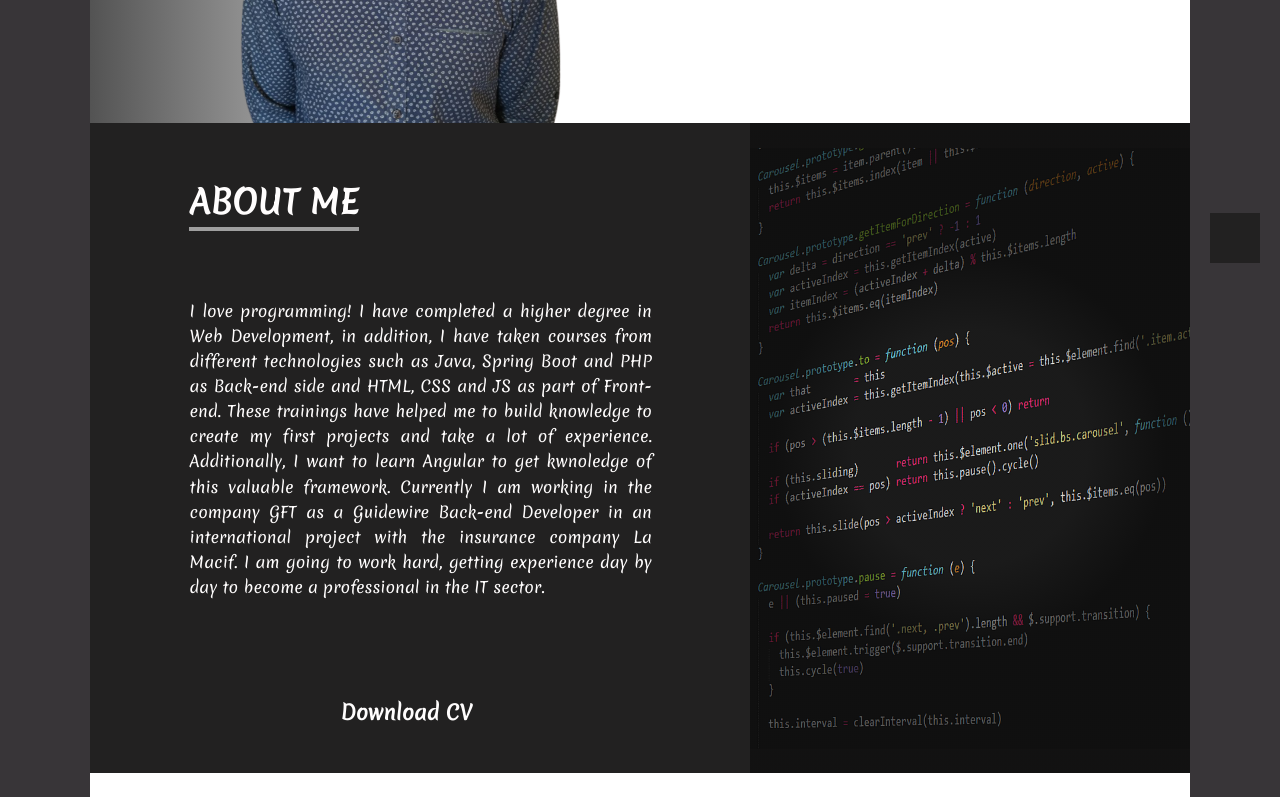
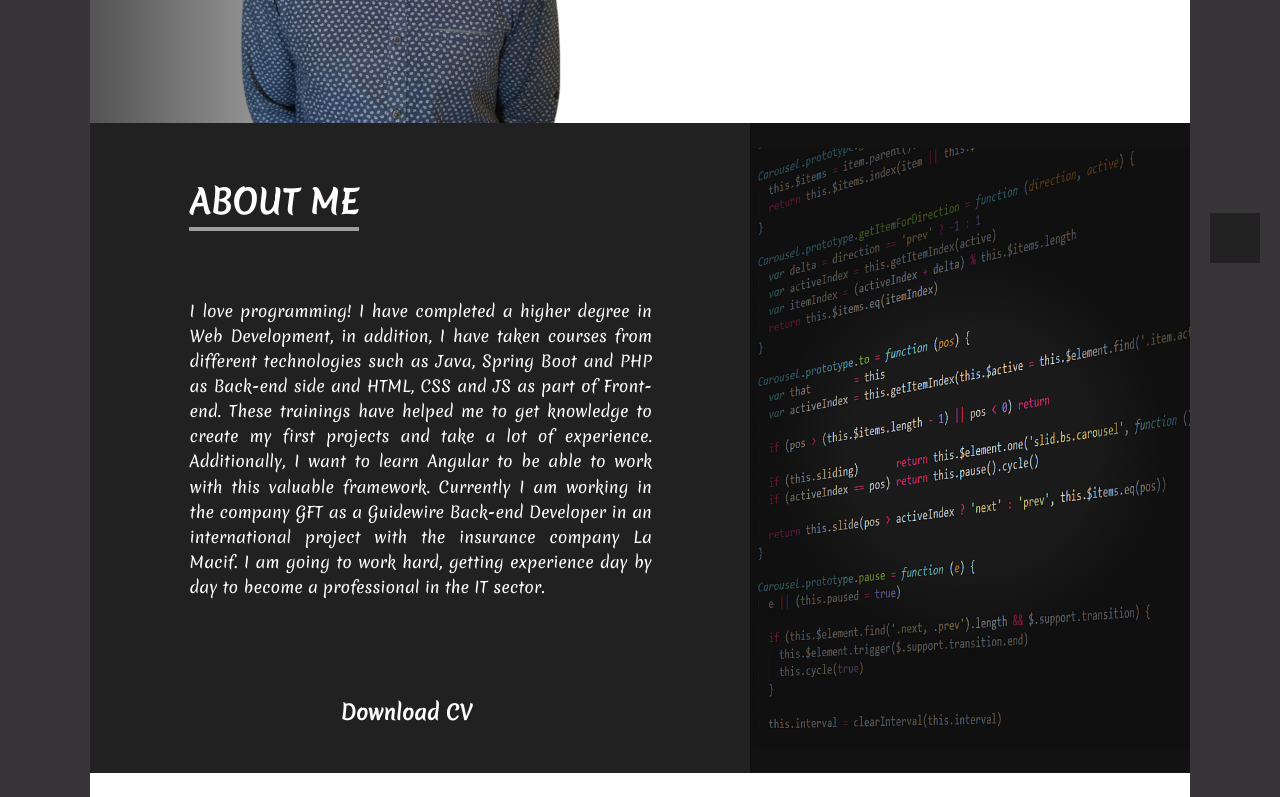
Before and after one commit to DarthBgit/PortfolioWeb, a plain HTML site: page index.html in a window 1280 px wide. Shown: the part 527-1324 px from the top of the page. Drawn offline with nearby package versions, Linux system fonts and the light colour scheme; some icons are missing; a web font is replaced by a local one.

Commit message:
Update index.html

```diff
--- a/index.html
+++ b/index.html
@@ -91,8 +91,8 @@
                     I have completed a higher degree in Web Development, in addition, I have taken courses from different
                     technologies such as Java, Spring Boot and PHP as Back-end side and HTML, CSS and JS as
                     part of Front-end.
-                    These trainings have helped me to build knowledge to create my first projects and take a lot of experience.
-                    Additionally, I want to learn Angular to get kwnoledge of this valuable framework.
+                    These trainings have helped me to get knowledge to create my first projects and take a lot of experience.
+                    Additionally, I want to learn Angular to be able to work with this valuable framework.
                     Currently I am working in the company GFT as a Guidewire Back-end Developer
                     in an international project with the insurance company La Macif.
                     I am going to work hard, getting experience day by day to become a professional in the IT sector.
```
